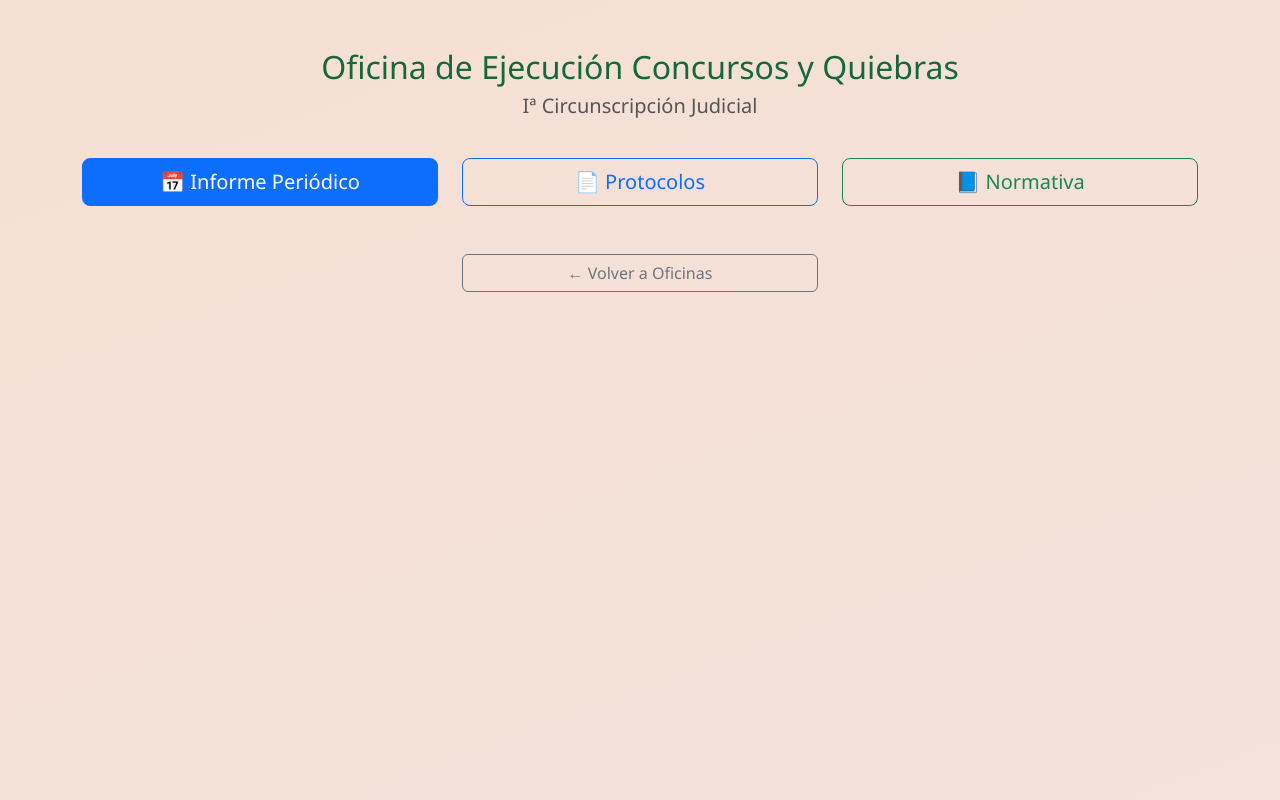
After one commit to IgnacioCasteran/tablero-innovacion, a PHP site: page /secciones/oficina-ejecucion-cyq1.php in a window 1280 px wide. The commit adds this page. Run offline with PHP 8.4, Linux system fonts and the light colour scheme; a user stored in the database is signed in.

Commit message:
nueva oficina cyq1

```diff
--- a/carga_informe.php
+++ b/carga_informe.php
@@ -157,7 +157,7 @@ if (!isset($_SESSION['usuario'])) {
   <script>
     // ===== Datos fijos =====
     const oficinasPorCircunscripcion = {
-      I: ["Oficina Judicial Penal", "Oficina de Gestión Común Civil", "Oficina de Gestión Judicial de Familia"],
+      I: ["Oficina Judicial Penal", "Oficina de Gestión Común Civil", "Oficina de Gestión Judicial de Familia", "Oficina de Ejecución Concursos y Quiebras"],
       II: ["Oficina Judicial Penal", "Oficina de Gestión Judicial de Familia"],
       III: ["Oficina Judicial Penal", "Ciudad General Acha", "Ciudad 25 de Mayo"],
       IV: ["Judicial Penal"]
--- /dev/null
+++ b/secciones/oficina-ejecucion-cyq1.php
@@ -0,0 +1,73 @@
+<?php
+session_start();
+if (!isset($_SESSION['usuario'])) {
+  header("Location: ../login/login.html");
+  exit();
+}
+?>
+<!DOCTYPE html>
+<html lang="es">
+<head>
+  <meta charset="UTF-8" />
+  <meta name="viewport" content="width=device-width, initial-scale=1" />
+  <title>Oficina de Ejecución Concursos y Quiebras - I CJ</title>
+  <link rel="icon" type="image/x-icon" href="../favicon.ico">
+  <link href="https://cdn.jsdelivr.net/npm/bootstrap@5.3.3/dist/css/bootstrap.min.css" rel="stylesheet" />
+  <link rel="stylesheet" href="../css/styles.css" />
+  <style>
+    .cabecera-oficina {
+      display: flex;
+      flex-direction: column;
+      align-items: center;
+      margin-bottom: 2rem;
+    }
+    .cabecera-oficina img {
+      max-width: 150px;
+      margin-bottom: 1rem;
+    }
+    .titulo-verde { color: #17673c; }
+  </style>
+</head>
+<body>
+  <div class="container py-5 text-center">
+
+    <div class="cabecera-oficina">
+      <!-- Cambiá el ícono si tenés uno específico -->
+      <h2 class="titulo-verde">Oficina de Ejecución Concursos y Quiebras</h2>
+      <h5 class="text-muted">Iª Circunscripción Judicial</h5>
+    </div>
+
+    <div class="row g-4 justify-content-center">
+      <div class="col-md-4">
+        <a href="../informe-registrados.php" target="_blank" class="btn btn-primary btn-lg w-100">
+          📅 Informe Periódico
+        </a>
+      </div>
+
+      <div class="col-md-4">
+        <!-- Reemplazá el href con la carpeta de Protocolos de CyQ cuando la tengas -->
+        <a href="https://drive.google.com/drive/u/1/folders/15YJLbTzhDsh1p5FKo8CQkaqBsCC4kLyG" target="_blank" class="btn btn-outline-primary btn-lg w-100">
+          📄 Protocolos
+        </a>
+      </div>
+
+      <div class="col-md-4">
+        <!-- Si tenés normativa específica de CyQ, podés hacer normativa-cyq.php; dejo general por ahora -->
+        <a href="normativa.php" class="btn btn-outline-success btn-lg w-100">
+          📘 Normativa
+        </a>
+      </div>
+    </div>
+
+    <div class="row justify-content-center mt-5">
+      <div class="col-md-4">
+        <a href="circunscripcion1.php" class="btn btn-outline-secondary w-100">
+          ← Volver a Oficinas
+        </a>
+      </div>
+    </div>
+  </div>
+
+  <script src="https://cdn.jsdelivr.net/npm/bootstrap@5.3.3/dist/js/bootstrap.bundle.min.js"></script>
+</body>
+</html>
```
Also changed, not shown: secciones/circunscripcion1.php (+17 -13 lines).
